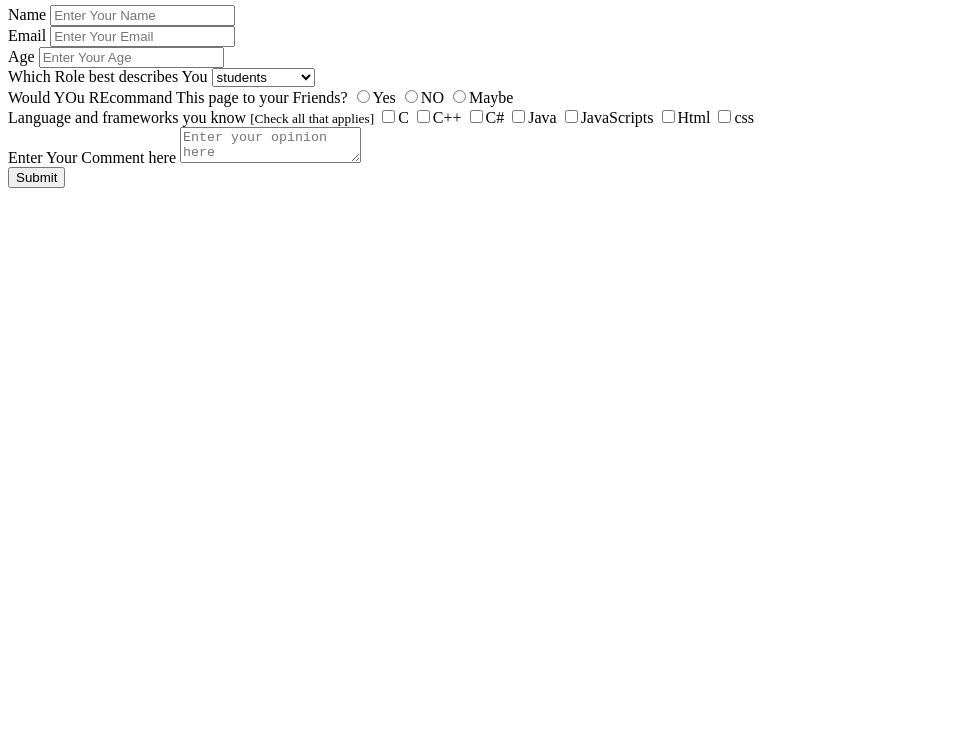
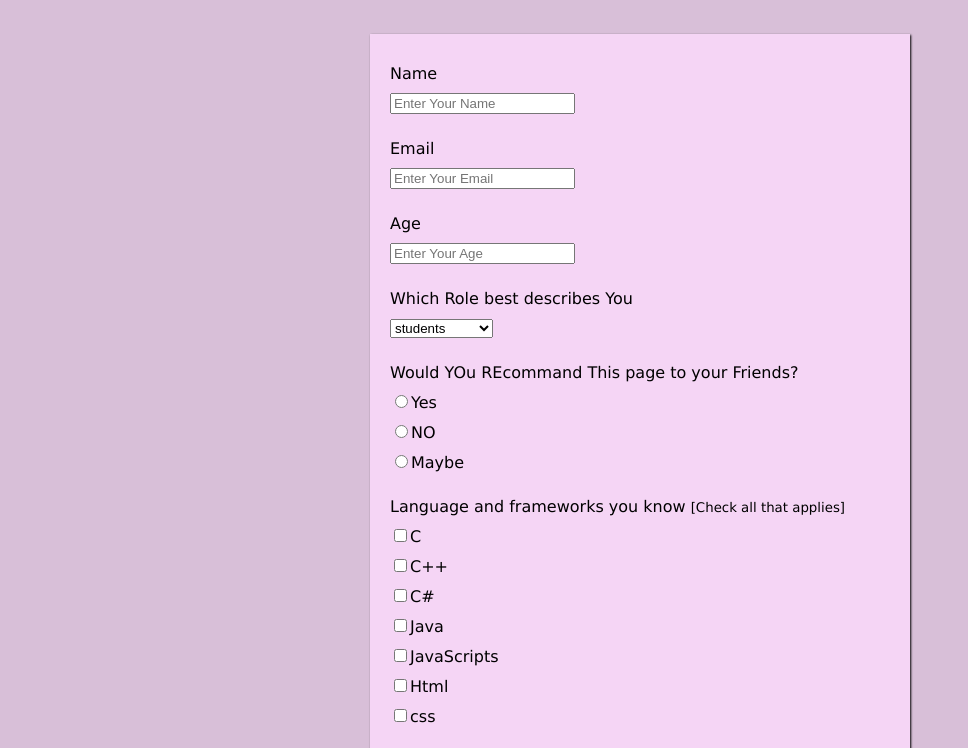
Before and after one commit to rahinhaque/Html-css-Projects, a plain HTML site: page index.html in a window 1280 px wide. Shown: the part 75-823 px from the top of the page, without its empty margins (0-968 px from the left). Before the commit the page ends 800 px from the top, so only its background shows below. Drawn offline with Linux system fonts and the light colour scheme.

Commit message:
styles updated

```diff
--- a/index.html
+++ b/index.html
@@ -4,31 +4,32 @@
     <meta charset="UTF-8">
     <meta name="viewport" content="width=device-width, initial-scale=1.0">
     <title>Survey-Form</title>
+    <link rel="stylesheet" href="style.css">
 </head>
 <body>
     <h1>Survey-Form</h1>
 
     <!-- creating form -->
 
-    <form action="Form">
+    <form action="Form" id="form">
         <!-- details -->
 
-       <div>
+       <div class="form-control">
         <label for="Name" id="label-name">Name</label>
         <input type="text" name="" id="Name" placeholder="Enter Your Name">
        </div>
 
-       <div>
+       <div class="form-control">
         <label for="email" id="label-email">Email</label>
         <input type="email" name="" id="Email" placeholder="Enter Your Email">
        </div>
 
-       <div>
+       <div class="form-control">
         <label for="age" id="label-age">Age</label>
         <input type="text" name="" id="age" placeholder="Enter Your Age">
        </div>
 
-       <div>
+       <div class="form-control">
         <label for="role" id="label-role">Which Role best describes You</label>
         <select name="role" id="role">
             <option value="students">students</option>
@@ -37,7 +38,7 @@
             <option value="Others">Others</option>
         </select>
        </div>
-       <div>
+       <div class="form-control">
         <label for="Recommand1">Would YOu REcommand This page to your Friends?</label>
         <label ><input type="radio" name="Recommand" id="Recommand1">Yes
         </label>
@@ -50,7 +51,7 @@
 
        </div>
 
-       <div>
+       <div class="form-control">
         <label for="">Language and frameworks you know
             <small>[Check all that applies]</small>
         </label>
@@ -84,7 +85,7 @@
 
        </div>
 
-       <div>
+       <div class="form-control">
         <label for="comment">Enter Your Comment here</label>
         <textarea name="comment" id="cmnt1" placeholder="Enter your opinion here"></textarea>
        </div>
--- /dev/null
+++ b/style.css
@@ -0,0 +1,58 @@
+body{
+    background-color: thistle;
+    font-family: Verdana, Geneva, Tahoma, sans-serif;
+    text-align: center;
+}
+
+#form{
+    background-color:  rgb(245, 213, 245);
+    max-width: 500px;
+    margin: 50px auto;
+    padding: 30px 20px;
+    box-shadow: 1px 1px 2px
+}
+
+.form-control{
+    text-align: left;
+    margin-bottom: 25px;
+}
+
+.form-control label{
+    display: block;
+    margin-bottom: 10px;
+}
+
+h1{
+    text-shadow: 3px;
+    color: tomato;
+    text-decoration: underline;
+}
+
+.form-control input
+.form-control select
+.form-control textarea{
+    border: 1px  solid rebeccapurple;
+    border-radius: 2px;
+    font-family: 'Lucida Sans', 'Lucida Sans Regular', 'Lucida Grande', 'Lucida Sans Unicode', Geneva, Verdana, sans-serif;
+    padding: 10px;
+    display: block;
+    width: 95%;
+}
+
+
+.form-control input[type="radio"]
+.form-control input[type="checkbox"] {
+    display: inline-block;
+    width: auto;
+}
+
+
+button{
+    background-color: #05c46b;
+    border: 1px solid #777;
+    font-family: monospace;
+    font-size: large;
+    margin-top: 30px;
+    margin-bottom: 20px;
+    padding: 5px;
+}
```
